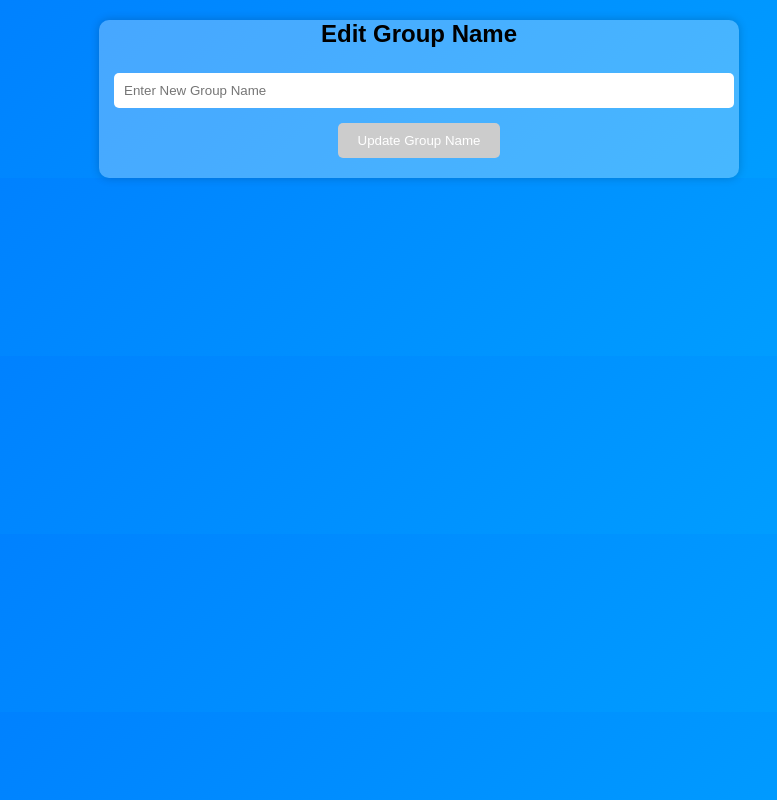
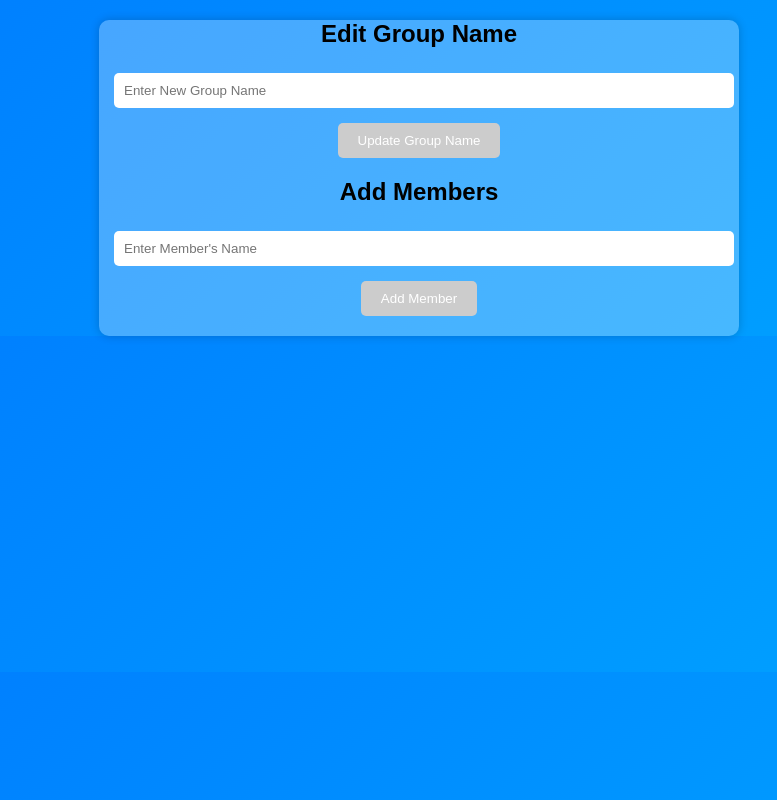
Before and after one commit to Kosgkagiannis/cost-squad, a React (Create React App) app: page /edit-group/1 in a window 1280 px wide. Shown: the whole page, without its empty margins (221-998 px from the left). Built offline with nearby package versions, Linux system fonts and the light colour scheme; no server answers.

Commit message:
Add members to each group but not rendered yet

```diff
--- a/src/components/EditGroupPage.tsx
+++ b/src/components/EditGroupPage.tsx
@@ -1,15 +1,45 @@
 import React, { useState } from "react"
 import { useParams, useNavigate } from "react-router-dom"
-import { doc, updateDoc } from "firebase/firestore"
+import { doc, getDoc, updateDoc } from "firebase/firestore"
 import { db } from "../config/firebase"
 
 const EditGroupPage = () => {
-  const { groupId } = useParams<{ groupId?: string }>()
+  const { groupId }: { groupId?: string } = useParams()
   const [newGroupName, setNewGroupName] = useState("")
+  const [newMember, setNewMember] = useState("")
+  const [groupMembers, setGroupMembers] = useState<string[]>([])
+
   const navigate = useNavigate()
 
   const handleGroupNameChange = (e: React.ChangeEvent<HTMLInputElement>) => {
     setNewGroupName(e.target.value)
+  }
+
+  const handleMemberInputChange = (e: React.ChangeEvent<HTMLInputElement>) => {
+    setNewMember(e.target.value)
+  }
+
+  const handleAddMember = async () => {
+    if (newMember.trim() !== "") {
+      const updatedMembers = [...groupMembers, newMember]
+
+      try {
+        if (!groupId) {
+          console.error("groupId is undefined")
+          return
+        }
+
+        const groupDocRef = doc(db, "groups", groupId)
+        await updateDoc(groupDocRef, {
+          members: updatedMembers,
+        })
+
+        setGroupMembers(updatedMembers)
+        setNewMember("")
+      } catch (error) {
+        console.error("Error updating group members:", error)
+      }
+    }
   }
 
   const handleUpdateGroupName = async () => {
@@ -20,16 +50,27 @@ const EditGroupPage = () => {
       }
 
       const groupDocRef = doc(db, "groups", groupId)
-      await updateDoc(groupDocRef, {
-        groupName: newGroupName,
-      })
-      navigate(-1)
+      const groupDocSnapshot = await getDoc(groupDocRef)
+
+      if (groupDocSnapshot.exists()) {
+        const groupData = groupDocSnapshot.data()
+        const updatedMembers = [...groupData.members, ...groupMembers]
+
+        await updateDoc(groupDocRef, {
+          groupName: newGroupName,
+          members: updatedMembers,
+        })
+
+        navigate(-1)
+      } else {
+        console.error("Group document does not exist.")
+      }
     } catch (error) {
       console.error("Error updating group name:", error)
     }
   }
 
-  const isButtonDisabled = newGroupName.trim() === ""
+  const isButtonDisabled = newGroupName.trim() === "" || newMember.trim() === ""
 
   return (
     <div>
@@ -43,6 +84,17 @@ const EditGroupPage = () => {
       <button onClick={handleUpdateGroupName} disabled={isButtonDisabled}>
         Update Group Name
       </button>
+
+      <h2>Add Members</h2>
+      <input
+        type="text"
+        placeholder="Enter Member's Name"
+        value={newMember}
+        onChange={handleMemberInputChange}
+      />
+      <button onClick={handleAddMember} disabled={newMember.trim() === ""}>
+        Add Member
+      </button>
     </div>
   )
 }
--- a/src/components/GroupCreationForm.tsx
+++ b/src/components/GroupCreationForm.tsx
@@ -40,6 +40,7 @@ const GroupCreationForm = () => {
       await addDoc(groupsCollection, {
         groupName,
         userId: user.uid,
+        members: [],
       })
 
       setCreatedGroupName(groupName)
```
